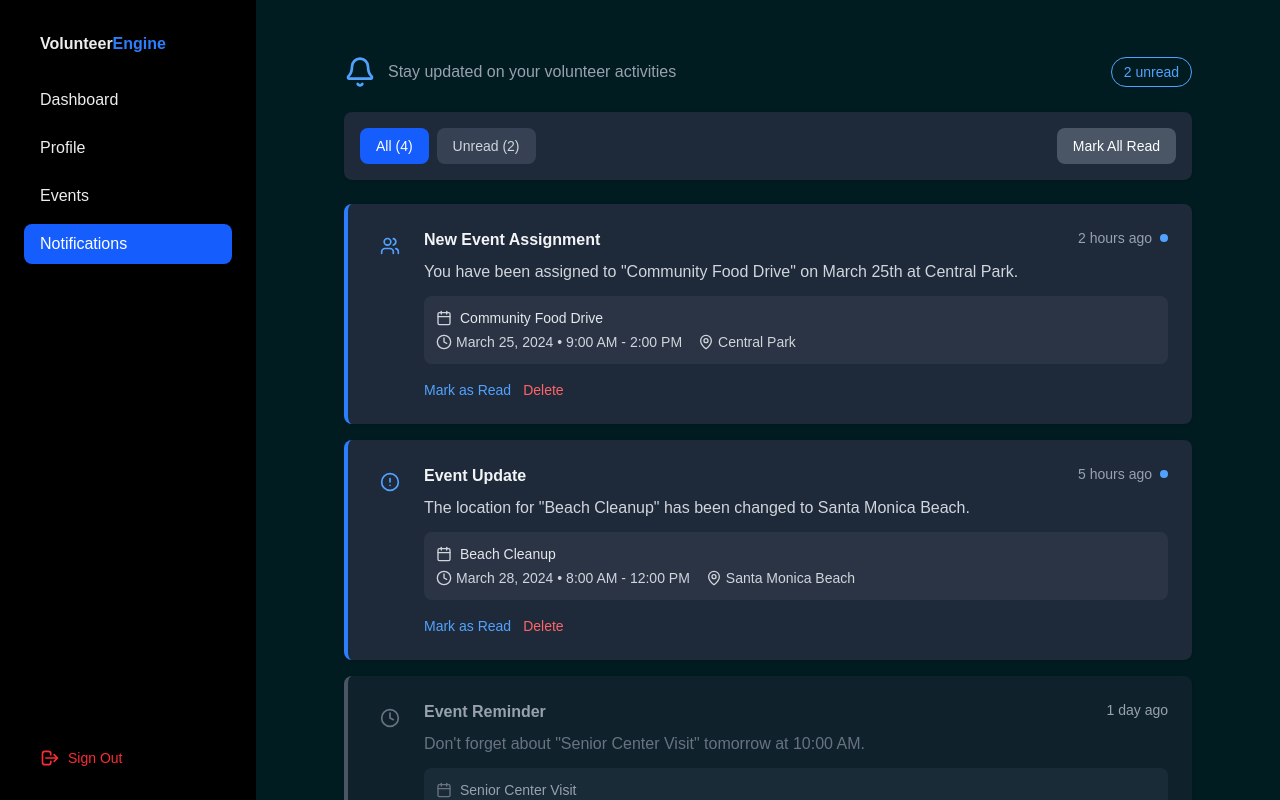
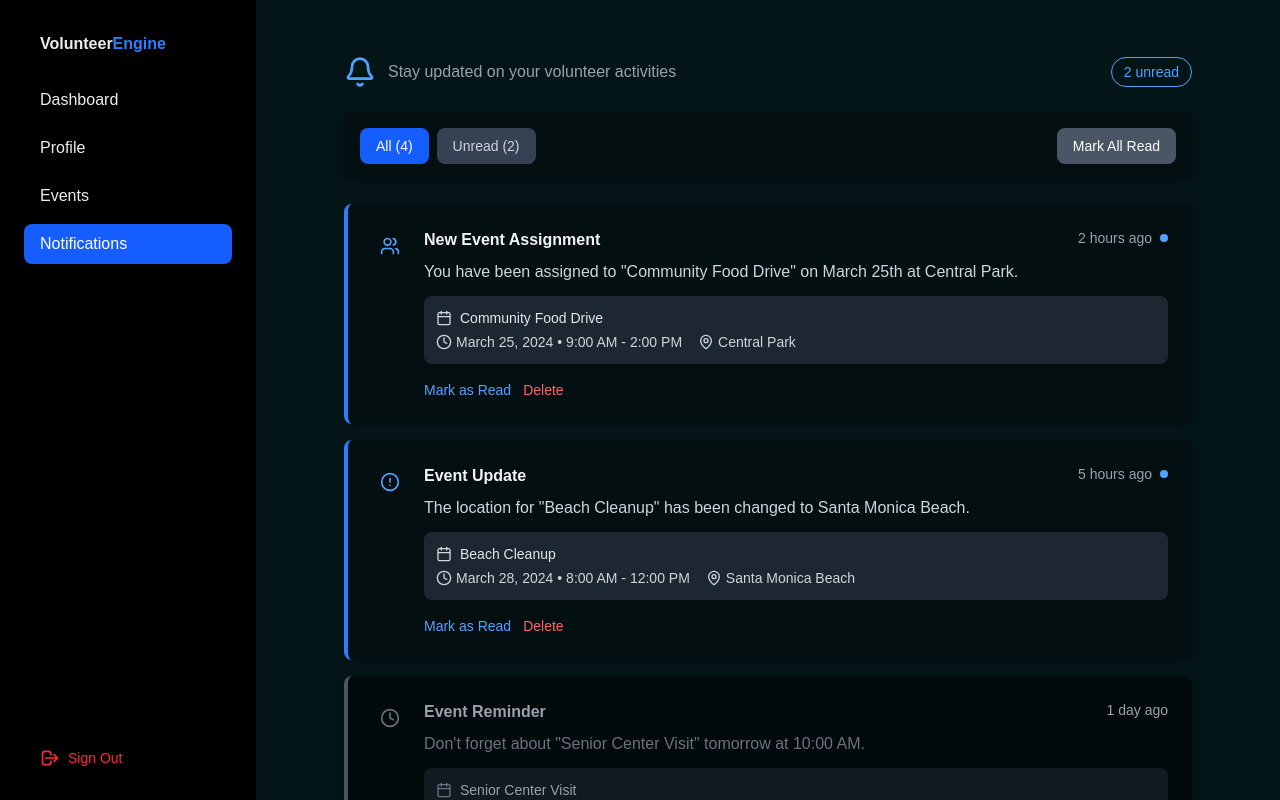
Before and after one commit to ricsf2000/VolunteerEngine, a Next.js app: page /volunteer/notifications in a window 1280 px wide. Shown: the top 800 px of the page. Built offline with nearby package versions, Linux system fonts and the light colour scheme; a web font is replaced by a local one.

Commit message:
changes made to Notifications text box and the global background colors

```diff
--- a/src/app/globals.css
+++ b/src/app/globals.css
@@ -2,7 +2,7 @@
 
 
 :root {
-  --background: #001c20;
+  --background: #041518;
   --foreground: #ededed;
 }
 
--- a/src/components/notifications.tsx
+++ b/src/components/notifications.tsx
@@ -234,11 +234,11 @@ const getCardColors = (isRead: boolean, userRole: userRole) =>
 {
   if (isRead)
   {
-    return 'border-l-gray-600 bg-gray-800/50';
+    return 'border-l-gray-600 bg-black/50';
   }
   return userRole === 'volunteer'
-    ? 'border-l-blue-500 bg-gray-800'
-    : 'border-l-green-500 bg-gray-800';
+    ? 'border-l-blue-500 bg-black/30'
+    : 'border-l-green-500 bg-black/30';
 };
 
 // helper func for icon colors
@@ -398,7 +398,7 @@ export default function notifications({ userRole }: notificationsProps)
       </div>
 
       {/* filter buttons */}
-      <div className="flex items-center justify-between mb-6 bg-gray-800 rounded-lg shadow-sm p-4">
+      <div className="flex items-center justify-between mb-6 bg-black/30 rounded-lg shadow-sm p-4">
         <div className="flex gap-2">
           <button
             onClick={() => setCurrentFilter('all')}
```
